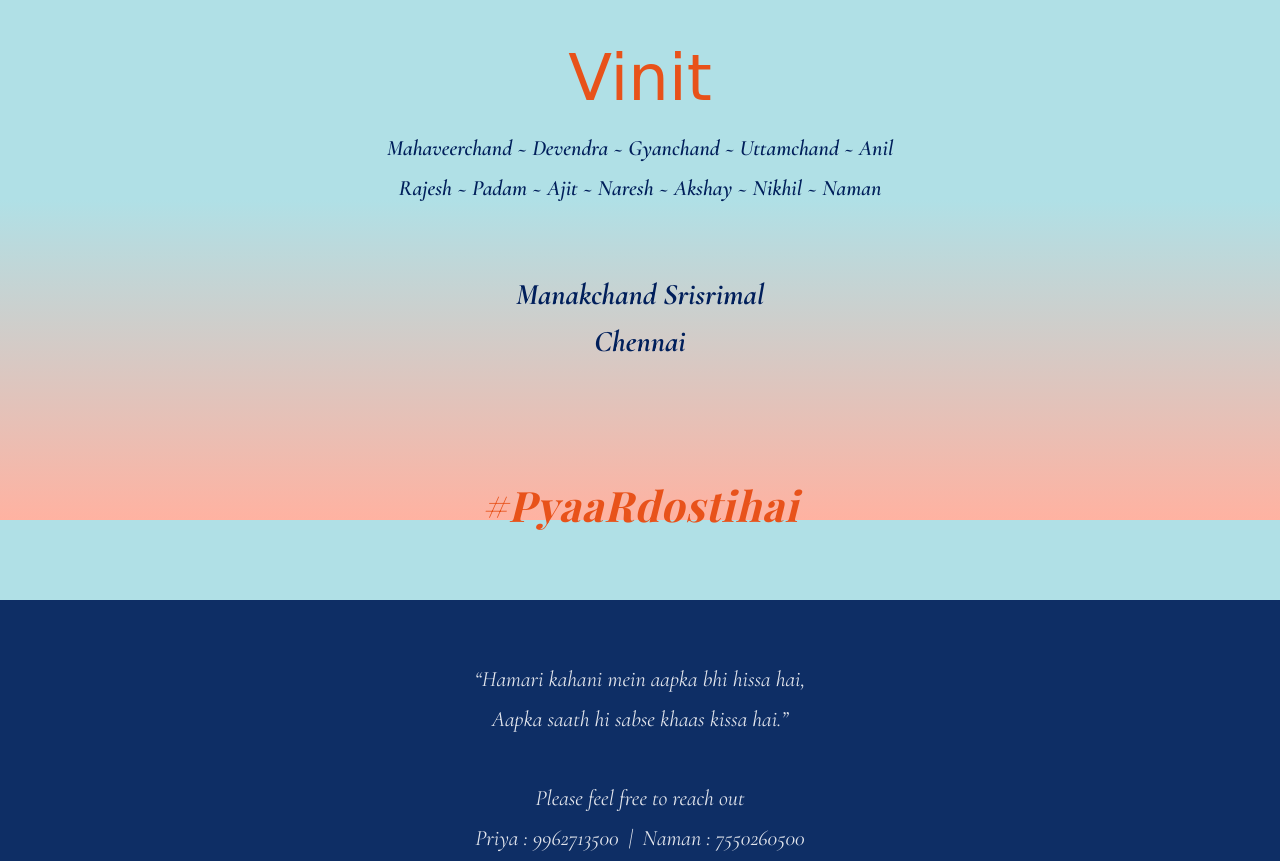
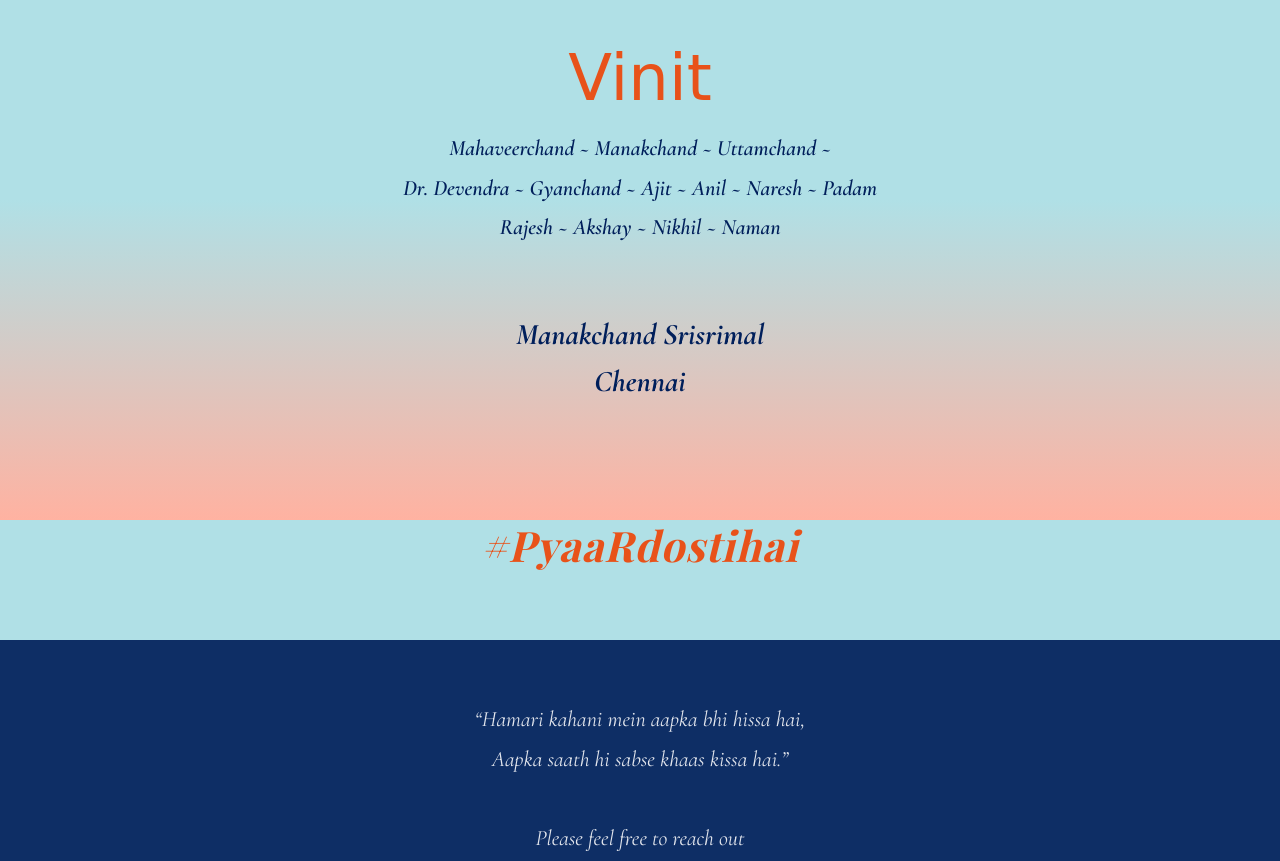
Before and after one commit to PriyaRameshSrisrimal/RiddhiPoojan, a plain HTML site: page index.html in a window 1280 px wide. Shown: the part 5880-6741 px from the top of the page. Drawn offline with nearby package versions, Linux system fonts and the light colour scheme; a web font is replaced by a local one.

Commit message:
Update index.html

```diff
--- a/index.html
+++ b/index.html
@@ -825,8 +825,8 @@
   <div class="fam-group">
     <div class="fam-heading">Vinit</div>
     <div class="fam-names">
-      <p><span>Mahaveerchand ~</span> <span>Devendra ~</span> <span>Gyanchand ~</span> <span>Uttamchand ~</span> <span>Anil</span></p>
-      <p><span>Rajesh ~</span> <span>Padam ~</span> <span>Ajit ~</span> <span>Naresh ~</span> <span>Akshay ~</span> <span>Nikhil ~</span> <span>Naman</span></p>
+      <p><span>Mahaveerchand ~</span> <span>Manakchand ~</span> <span>Uttamchand ~</span> <span>Dr. Devendra ~</span> <span>Gyanchand ~</span> <span>Ajit ~</span> <span>Anil ~</span> <span>Naresh ~</span> <span>Padam</span></p>
+      <p><span>Rajesh ~</span> <span>Akshay ~</span> <span>Nikhil ~</span> <span>Naman</span></p>
     </div>
   </div>
 
```
